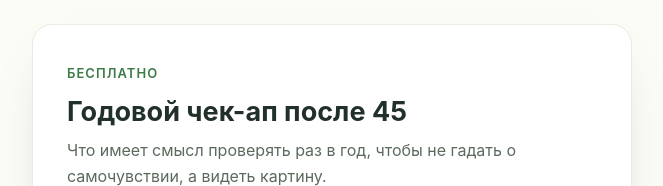
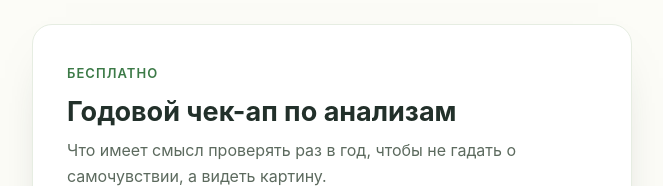
Before and after one commit to krivoboro-cell/poke, a plain HTML site: page chekap.html in a window 1280 px wide. Shown: the top 186 px of the page, without its empty margins (308-971 px from the left). Drawn offline with Linux system fonts and the light colour scheme.

Commit message:
Чек-ап: убран возраст 45 из заголовка и title

```diff
--- a/chekap.html
+++ b/chekap.html
@@ -2,8 +2,8 @@
 <html lang="ru"><head>
 <meta charset="utf-8">
 <meta name="viewport" content="width=device-width,initial-scale=1">
-<meta name="description" content="Бесплатный годовой чек-ап после 45: какие показатели имеет смысл отслеживать раз в год и что чаще всего понимают неправильно.">
-<title>Годовой чек-ап после 45, бесплатно · Анна Петракова</title>
+<meta name="description" content="Бесплатный годовой чек-ап: какие показатели имеет смысл отслеживать раз в год, что меняется с возрастом и что чаще всего понимают неправильно.">
+<title>Годовой чек-ап по анализам, бесплатно · Анна Петракова</title>
 <style>
 :root{--paper:#FCFCF7;--card:#FFF;--ink:#22302A;--ink-soft:#5C6A5E;
 --line:#E6EDE2;--green:#4E9A57;--green-deep:#3C7A47;--green-tint:#E9F3E7;}
@@ -34,7 +34,7 @@ font-size:15px;}
 </head><body>
 <div class="box">
   <div class="eyebrow">Бесплатно</div>
-  <h1>Годовой чек-ап после 45</h1>
+  <h1>Годовой чек-ап по анализам</h1>
   <p class="sub">Что имеет смысл проверять раз в год, чтобы не гадать о самочувствии,
   а видеть картину.</p>
   <ul>
```
